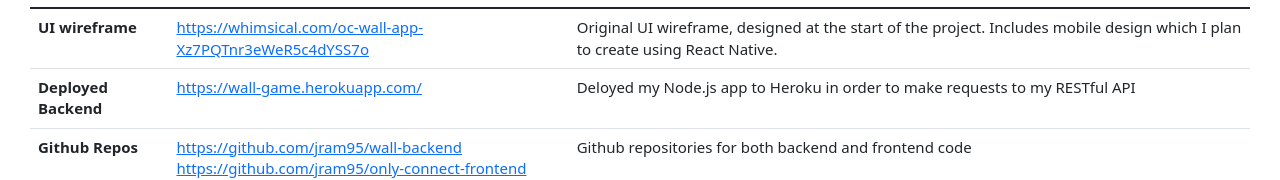
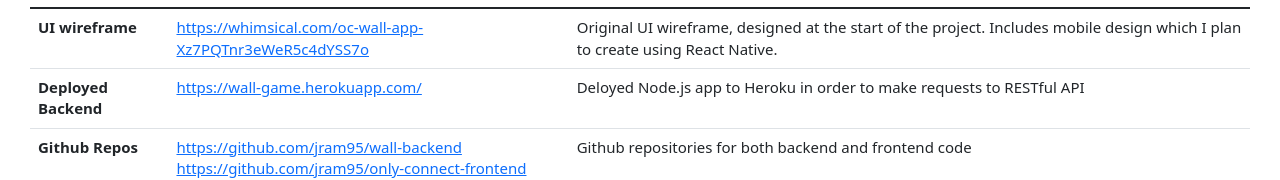
Before and after one commit to jram95/portfolio, a React (Create React App) app: page /wall-game in a window 1280 px wide. Shown: the part 847-1027 px from the top of the page. Built offline with nearby package versions, Linux system fonts and the light colour scheme.

Commit message:
remove 'my'

```diff
--- a/src/pages/WallGame.tsx
+++ b/src/pages/WallGame.tsx
@@ -91,7 +91,7 @@
                 </a>
               </td>
               <td>
-                Deloyed my Node.js app to Heroku in order to make requests to my
+                Deloyed Node.js app to Heroku in order to make requests to
                 RESTful API{" "}
               </td>
             </tr>
```
